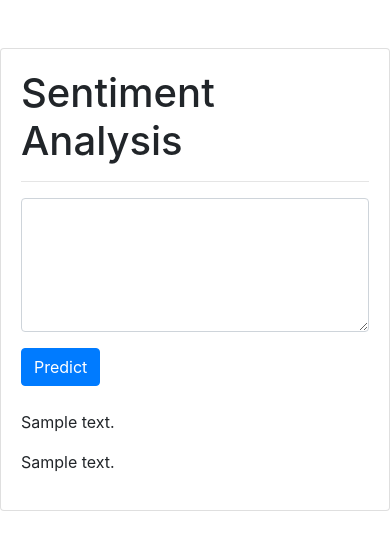
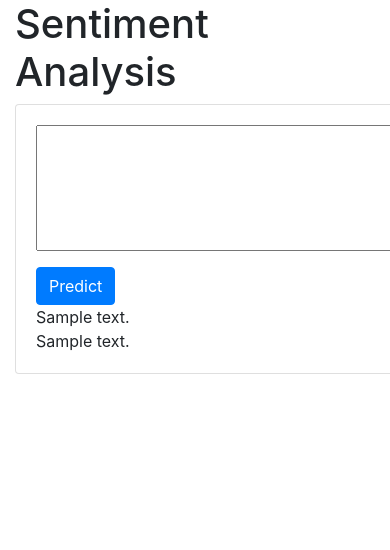
Before and after one commit to tusharpandey1995/SentimentAnalysisAssignment, a Flask app: template templates/Index.html in a window 390 px wide; the page is wider, and only the part inside the window is pictured. Shown: the top 550 px of that part. Run offline with Flask 2, Linux system fonts and the light colour scheme; the template is opened without the code that fills it: most values are stand-ins (such as "Sample title", 1, 10 or a date in 2020); parts of the project's set-up code (start-up, migrations or seed data) failed here and were passed over; some libraries are stand-ins or nearby versions.

Commit message:
Update Index.html

```diff
--- a/templates/Index.html
+++ b/templates/Index.html
@@ -1,44 +1,44 @@
 <!DOCTYPE html>
-<html>
-
+<html >
 <head>
   <meta charset="UTF-8">
   <title>Sentiment Analysis</title>
 <!-- Bootstrap CSS -->
-  <link rel="stylesheet" href="https://stackpath.bootstrapcdn.com/bootstrap/4.3.1/css/bootstrap.min.css"
-    integrity="sha384-ggOyR0iXCbMQv3Xipma34MD+dH/1fQ784/j6cY/iJTQUOhcWr7x9JvoRxT2MZw1T" crossorigin="anonymous">
+<link rel="stylesheet" href="https://stackpath.bootstrapcdn.com/bootstrap/4.3.1/css/bootstrap.min.css" integrity="sha384-ggOyR0iXCbMQv3Xipma34MD+dH/1fQ784/j6cY/iJTQUOhcWr7x9JvoRxT2MZw1T" crossorigin="anonymous">
 </head>
 
 <body>
+  <form action="{{ url_for('predict')}}"method="post">
+    <div class="container">
+        <div class="align-middle">
+            <h1 >Sentiment Analysis</h1>
+        </div>
+
+        <div class="card" style="width: 50em;">
+        <div class="card-body">
             <div class="container">
                 <div class="row">
-
-
-      <div class="card mx-auto mt-5" style="width: 50rem;">
-        <div class="card-body">
-
-          <h1>Sentiment Analysis</h1>
-          <hr>
-          <form action="{{ url_for('predict')}}" method="post"></form>
                   <div class="col-sm">
                     <div class="row">
-              <textarea id="inputText" name="inputText" rows="5" class="form-control"></textarea>
+                        <textarea id="inputText" name="inputText" rows="5" cols="50"></textarea>
                     </div>
-            <div class="row">
+                    <div class="row" >
                         <button type="submit" class="btn btn-primary mt-3">Predict</button>
                     </div>
                   </div>
-          <br />
-          <p>{{ prediction_text }}</p>
-
-          <p>{{ confidence_text }}</p>
+                  <div class="col-sm">
+                    <div class="row">
+                      {{ prediction_text }}
+                    </div>
+                    <div class="row">
+                      {{ confidence_text }}
+                    </div>
+                  </div>
+                </div>
+            </div>
+        </div>
+    </div>
   </form>
  </div>
-
-      </div>
-    </div>
-
-  </div>
 </body>
-
 </html>
```
Lines whose indentation alone changed are shown as unchanged.
